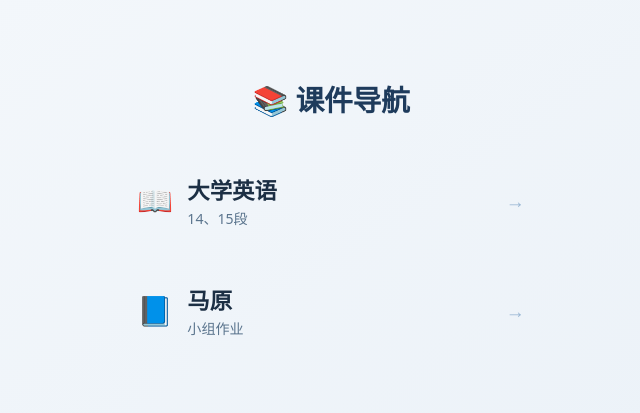
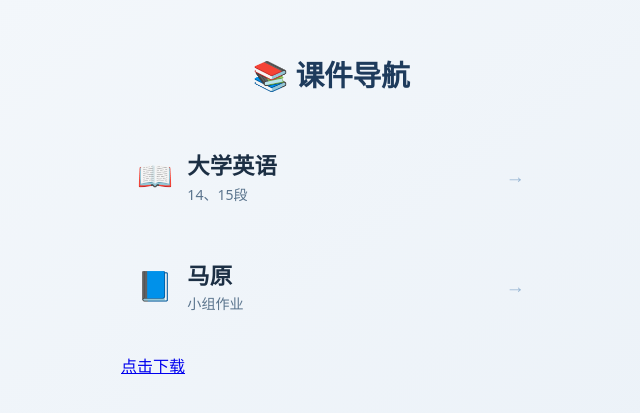
Before and after one commit to biolmz/PPT, a plain HTML site: page index.html in a window 1280 px wide. Shown: the part 185-598 px from the top of the page, without its empty margins (309-949 px from the left). Drawn offline with Linux system fonts and the light colour scheme.

Commit message:
Update index.html

```diff
--- a/index.html
+++ b/index.html
@@ -104,6 +104,8 @@
       </div>
       <span class="arrow">→</span>
     </a>
+
+    <a href="http://47.104.107.67:3000/s/3b23576d4f69d44d3be8df469f16fd07" 英语课件下载>点击下载</a>
   </div>
 </body>
 </html>
```
